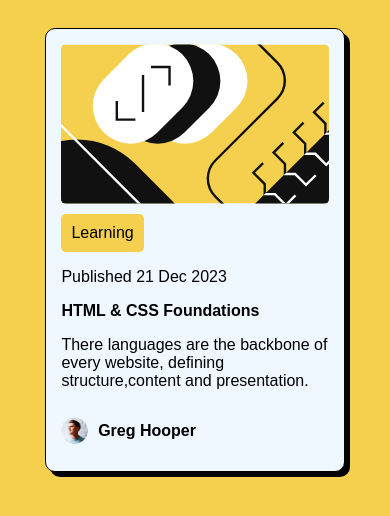
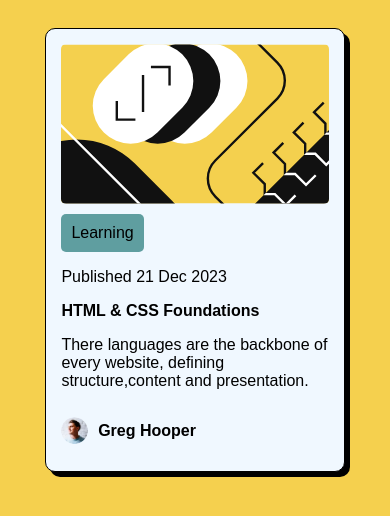
Before and after one commit to ssivaji-gb/card-task, a plain HTML site: page index.html in a window 390 px wide. In both pictures the pointer is over the element "Learning". Drawn offline with Linux system fonts and the light colour scheme.

Commit message:
file updated

```diff
--- a/style.css
+++ b/style.css
@@ -63,6 +63,9 @@ span:hover{
   gap: 10px;
   display: flex;
 }
+.item-2:hover{
+  background-color: cadetblue;
+}
 .image {
     align-items: start;
   border-radius: 50px;
@@ -89,6 +92,9 @@ span:hover{
   border: 1px solid black;
   box-shadow: 5px 5px;
 }
+.item-2:hover{
+  background-color: cadetblue;
+}
 span:hover{
   color: rgb(245, 208, 78);
 }
```
